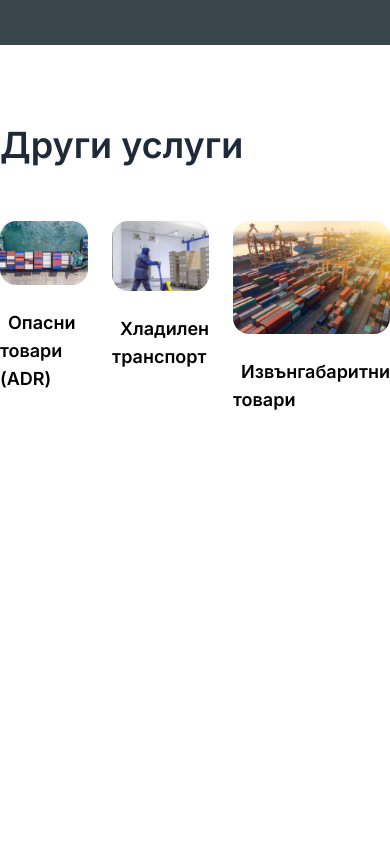
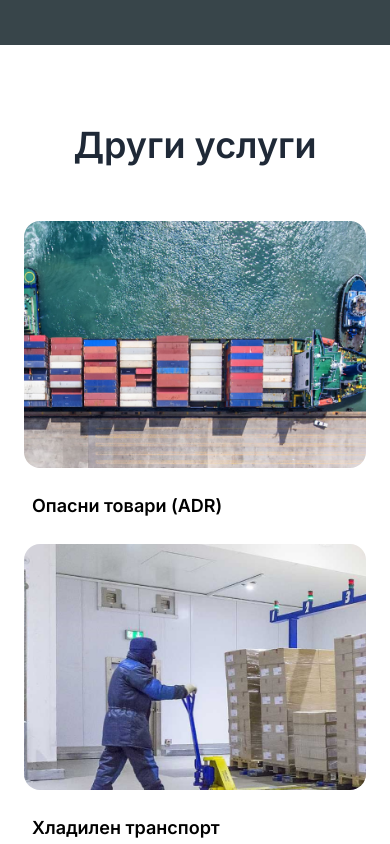
Before and after one commit to danielzlatanov/zing7, a Next.js app in the folder figma-task-c/: page / in a window 390 px wide. Shown: the part 2160-3004 px from the top of the page. Before the commit the page ends 2654 px from the top, so only its background shows below. Built offline with nearby package versions, Linux system fonts and the light colour scheme.

Commit message:
responsive design for other services

```diff
--- a/figma-task-c/src/app/components/OtherServices.tsx
+++ b/figma-task-c/src/app/components/OtherServices.tsx
@@ -3,9 +3,9 @@ import React from 'react';
 const OtherServices: React.FC = () => {
 	return (
 		<div className='my-20 mx-auto'>
-			<h1 className='text-4xl text-gray-800 font-semibold mb-14'>Други услуги</h1>
+			<h1 className='text-4xl text-gray-800 font-semibold mb-14 text-center md:text-left md:pl-6'>Други услуги</h1>
 
-			<div className='flex flex-row space-x-6 text-lg'>
+			<div className='flex flex-col items-center space-y-6 md:flex-row md:justify-center md:space-x-6 md:space-y-0 text-lg px-6'>
 				<div>
 					<img src='/1.png' alt='card-img1' className='rounded-2xl mb-6' />
 					<span className='font-semibold pl-2'>Опасни товари (ADR)</span>
```
